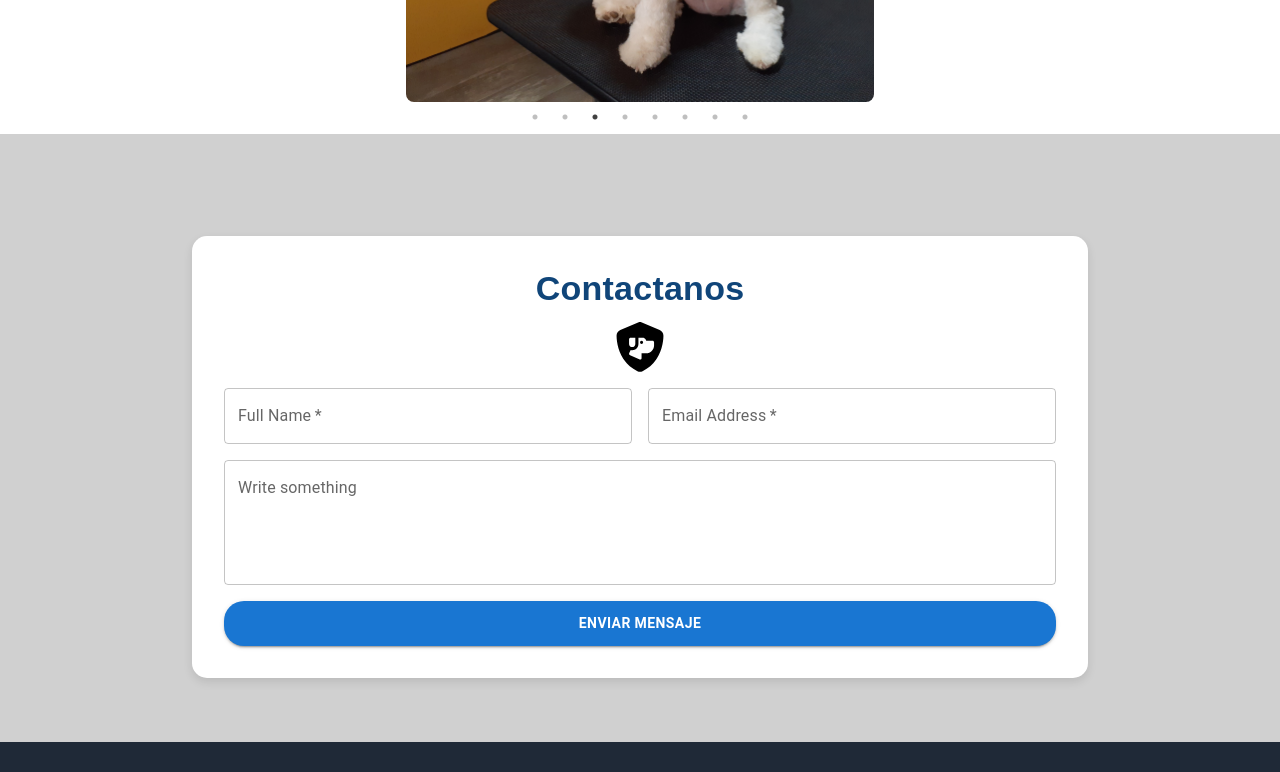
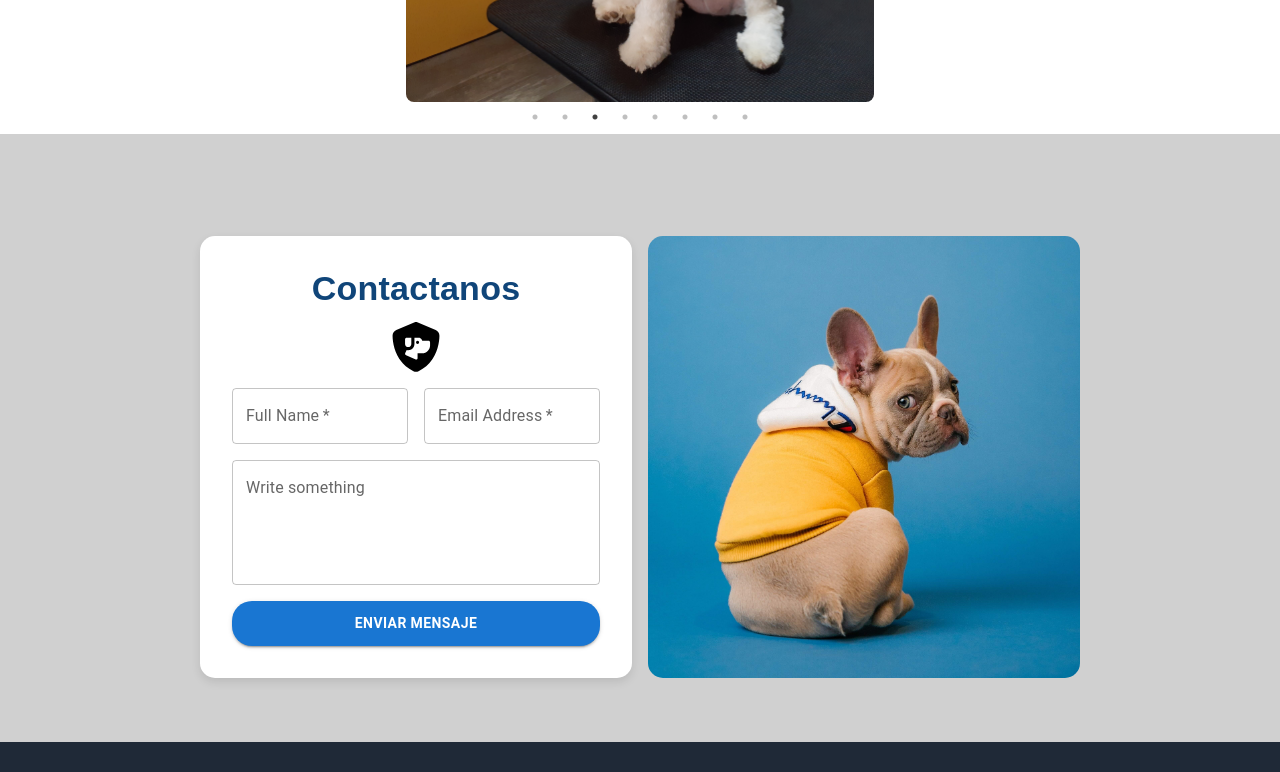
Before and after one commit to bohaz/petfashion, a React (Create React App) app: page / in a window 1280 px wide. Shown: the part 2180-2952 px from the top of the page. Built offline with nearby package versions, Linux system fonts and the light colour scheme; grey boxes are pictures that could not be loaded.

Commit message:
Small styling

```diff
--- a/src/components/ContactPage.jsx
+++ b/src/components/ContactPage.jsx
@@ -5,6 +5,7 @@ import {
 } from '@mui/material';
 import { FontAwesomeIcon } from '@fortawesome/react-fontawesome';
 import { faShieldDog } from '@fortawesome/free-solid-svg-icons';
+import contactImage from '../assets/contact.jpg';
 
 function Contact({ id }) {
   return (
@@ -15,19 +16,23 @@ function Contact({ id }) {
         flexDirection: 'column',
         justifyContent: 'center',
         alignItems: 'center',
-        pt: { xs: '19%', md: '8%' },
+        pt: { xs: '10%', md: '8%' },
         pb: '5%',
         backgroundColor: '#d0d0d0',
       }}
     >
+      <Grid container spacing={2} sx={{ width: { xs: '95%', md: '70%' }, display: 'flex', alignItems: 'stretch' }}>
+        <Grid item xs={12} md={6} sx={{ display: 'flex' }}>
           <Box
             sx={{
-          width: { xs: '90%', md: '70%' },
               backgroundColor: '#fff',
               padding: '2rem',
               boxShadow: '0px 4px 10px rgba(0, 0, 0, 0.1)',
               borderRadius: '15px',
-          pt: { xs: 2, md: 4 },
+              width: '100%',
+              display: 'flex',
+              flexDirection: 'column',
+              justifyContent: 'space-between',
             }}
           >
         <Typography
@@ -79,6 +84,21 @@ function Contact({ id }) {
           </Grid>
         </form>
         </Box>
+        </Grid>
+        <Grid item xs={12} md={6}>
+          <Box
+            component="img"
+            src={contactImage}
+            alt="Imagen descriptiva"
+            sx={{
+              width: '100%',
+              borderRadius: '15px',
+              objectFit: 'cover',
+              height: '100%',
+            }}
+          />
+        </Grid>
+      </Grid>
     </Box>
   );
 }
```
Lines whose indentation alone changed are shown as unchanged.
